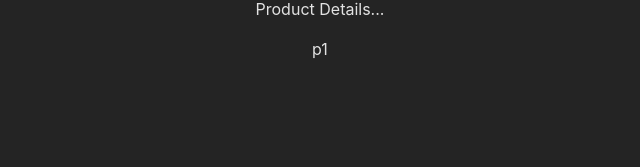
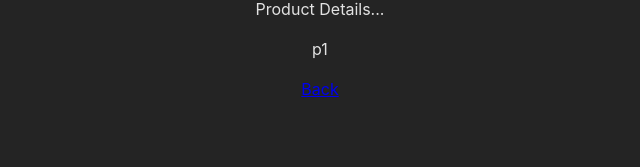
Before and after one commit to AaradhyaGitHub/React-Unit---4, a React (Create React App) app in the folder React - SPA/: page /products/p1 in a window 1280 px wide. Shown: the part 123-290 px from the top of the page, without its empty margins (320-960 px from the left). Built offline with nearby package versions, Linux system fonts and the light colour scheme.

Commit message:
Using relative prop to remove URL segment

```diff
--- a/React - SPA/src/pages/ProductDetail.jsx
+++ b/React - SPA/src/pages/ProductDetail.jsx
@@ -1,4 +1,4 @@
-import { useParams } from "react-router-dom";
+import { useParams, Link } from "react-router-dom";
 
 export default function ProductDetail() {
   const params = useParams();
@@ -7,6 +7,22 @@ export default function ProductDetail() {
     <>
       <p>Product Details...</p>
       <p>{params.productId}</p>
+      {/*
+            This by default is a relative path --> <p><Link to="..">Back</Link></p>
+
+            Relative to route definition. In this case, when we go up, we go up to parent which is /root
+
+            instead we want to go to prodcuts
+
+            adding relative = "path" --> React will remove one segment...
+            in this case, the id is removed and we go back to /products
+
+        */}
+      <p>
+        <Link to=".." relative="path">
+          Back
+        </Link>
+      </p>
     </>
   );
 }
```
